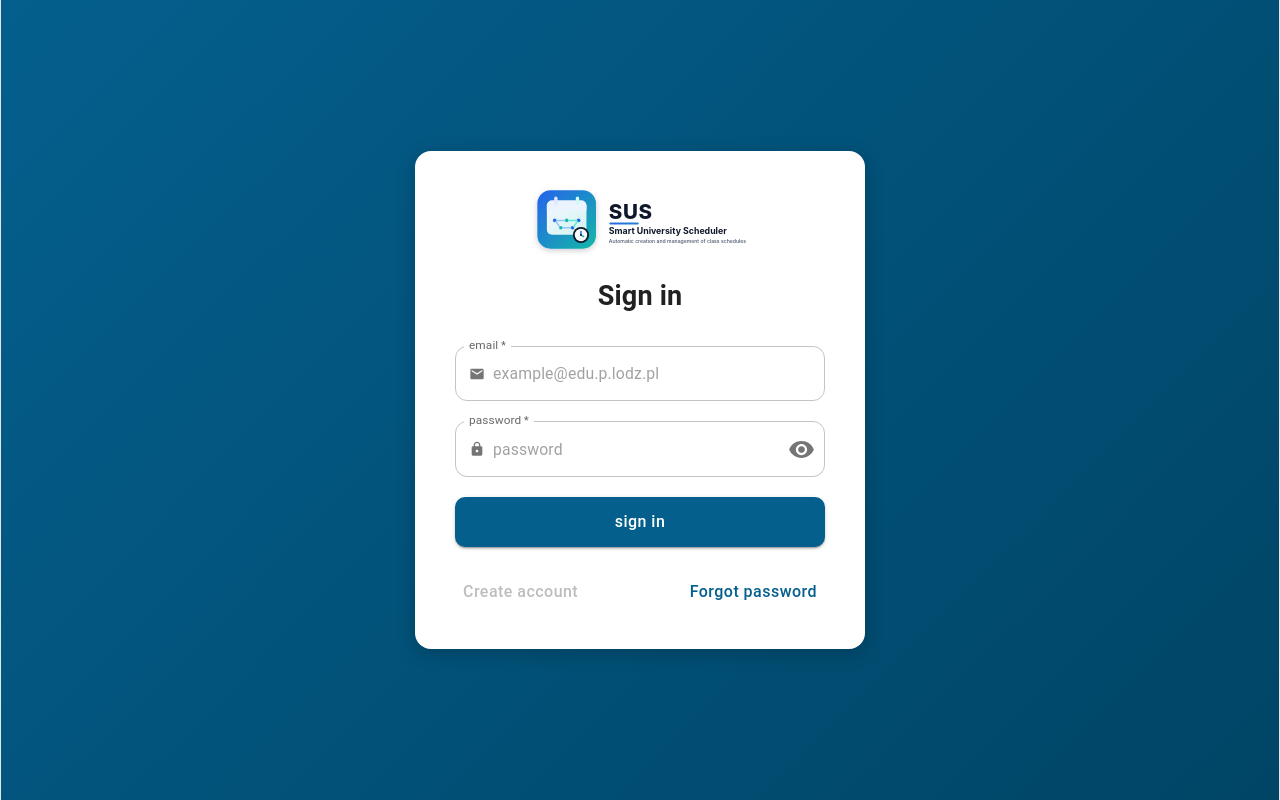
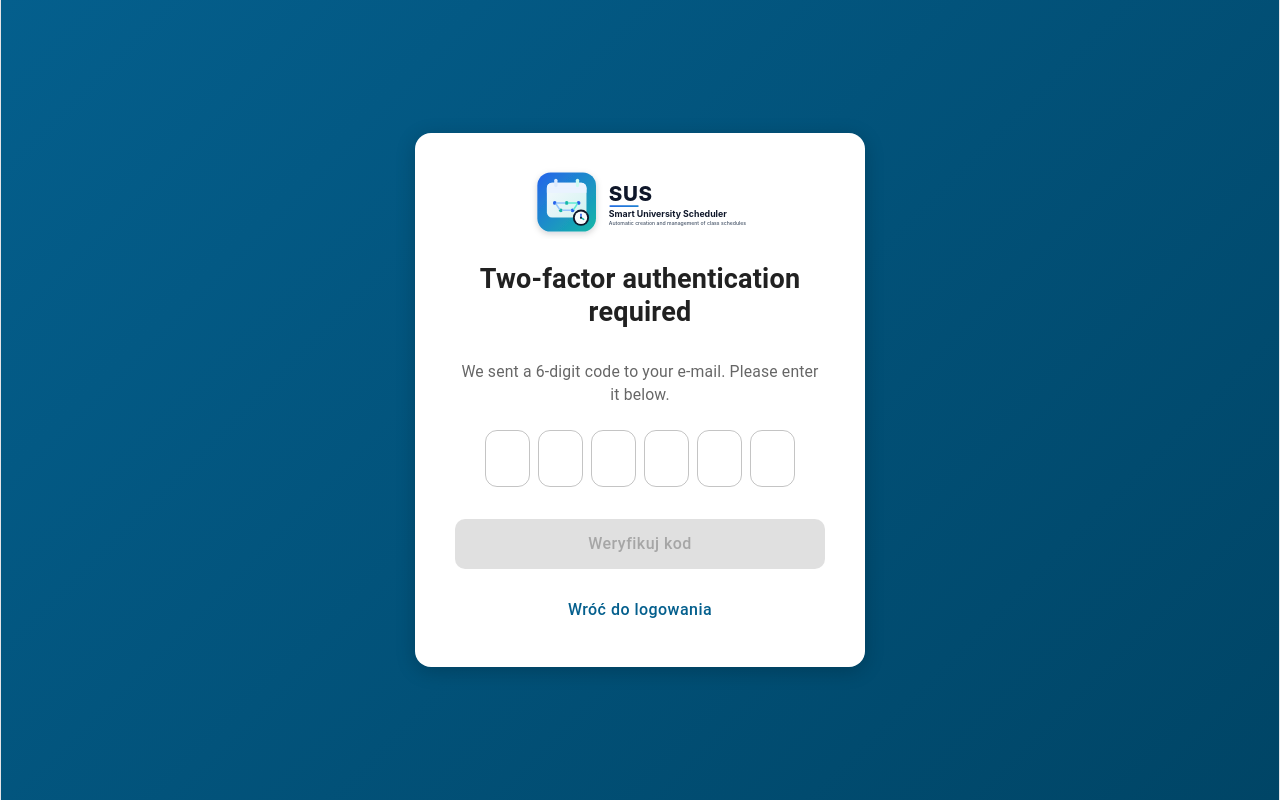
Before and after one commit to ziomciopoziomcio/Smart-University-Scheduler, a React (Vite) app in the folder frontend/: page /login in a window 1280 px wide. Built offline with nearby package versions, Linux system fonts and the light colour scheme; no server answers.

Commit message:
add 2fa code input step

```diff
--- /dev/null
+++ b/frontend/src/components/Login/OtpInput.tsx
@@ -0,0 +1,90 @@
+import { useState, useRef } from 'react';
+import { Stack, TextField } from '@mui/material';
+
+type Props = {
+    length?: number;
+    value: string;
+    onChange: (value: string) => void;
+    disabled?: boolean;
+};
+
+function OtpInput({ length = 6, onChange, disabled = false }: Props) {
+    const [otp, setOtp] = useState<string[]>(new Array(length).fill(''));
+
+    const inputRefs = useRef<(HTMLInputElement | null)[]>([]);
+
+    const handleChange = (index: number, newValue: string) => {
+        if (disabled) return;
+
+        if (newValue && isNaN(Number(newValue))) return;
+
+        const newOtp = [...otp];
+        newOtp[index] = newValue.substring(newValue.length - 1);
+        setOtp(newOtp);
+
+        onChange(newOtp.join(''));
+
+        if (newValue && index < length - 1 && inputRefs.current[index + 1]) {
+            inputRefs.current[index + 1]?.focus();
+        }
+    };
+
+    const handleKeyDown = (index: number, e: React.KeyboardEvent<HTMLDivElement>) => {
+        if (e.key === 'Backspace' && !otp[index] && index > 0 && inputRefs.current[index - 1]) {
+            inputRefs.current[index - 1]?.focus();
+        }
+    };
+
+    const handlePaste = (e: React.ClipboardEvent<HTMLDivElement>) => {
+        e.preventDefault();
+        if (disabled) return;
+
+        const pasteData = e.clipboardData.getData('text').slice(0, length).split('');
+
+        if (pasteData.some((char) => isNaN(Number(char)))) return;
+
+        const newOtp = [...otp];
+        pasteData.forEach((char, i) => {
+            newOtp[i] = char;
+        });
+
+        setOtp(newOtp);
+        onChange(newOtp.join(''));
+
+        const focusIndex = Math.min(length - 1, pasteData.length - 1);
+        inputRefs.current[focusIndex]?.focus();
+    };
+
+    return (
+        <Stack direction="row" spacing={1} justifyContent="center" width="100%">
+            {otp.map((digit, index) => (
+                <TextField
+                    key={index}
+                    inputRef={(el) => (inputRefs.current[index] = el)}
+                    value={digit}
+                    onChange={(e) => handleChange(index, e.target.value)}
+                    onKeyDown={(e) => handleKeyDown(index, e)}
+                    onPaste={handlePaste}
+                    disabled={disabled}
+                    sx={{
+                        width: '45px',
+                        '& .MuiInputBase-input': {
+                            textAlign: 'center',
+                            fontSize: '1.25rem',
+                            padding: '12px 0',
+                        },
+                    }}
+                    slotProps={{
+                        htmlInput: {
+                            inputMode: 'numeric',
+                            pattern: '[0-9]*',
+                            maxLength: 2,
+                        },
+                    }}
+                />
+            ))}
+        </Stack>
+    );
+}
+
+export default OtpInput;
--- a/frontend/src/locales/en.json
+++ b/frontend/src/locales/en.json
@@ -15,8 +15,11 @@
     "validation": {
       "error": "Incorrect email or password",
       "success": "Successfully logged in",
-      "2faRequired": "Two-factor authentication required",
-      "providerError": "Authentication provider error"
+      "providerError": "Authentication provider error",
+      "2fa": {
+        "2faRequired": "Two-factor authentication required",
+        "2faDescription": "We sent a 6-digit code to your e-mail. Please enter it below."
+      }
     }
   },
   "register": {
--- a/frontend/src/locales/pl.json
+++ b/frontend/src/locales/pl.json
@@ -15,8 +15,11 @@
     "validation": {
       "error": "Niepoprawny email lub hasło",
       "success": "Pomyślnie zalogowano",
-      "2faRequired": "Wymagana weryfikacja dwuetapowa",
-      "providerError": "Błąd dostawcy uwierzytelniania"
+      "providerError": "Błąd dostawcy uwierzytelniania",
+      "2fa": {
+        "2faRequired": "Wymagana weryfikacja dwuetapowa",
+        "2faDescription": "Wysłaliśmy na twój e-mail kod 6-cyfrowy. Wpisz go poniżej."
+      }
     }
   },
   "register": {
--- a/frontend/src/pages/Auth/LoginPage.tsx
+++ b/frontend/src/pages/Auth/LoginPage.tsx
@@ -1,19 +1,31 @@
 import {useState} from 'react';
-import {Button, Stack, TextField, Alert, CircularProgress, InputAdornment} from '@mui/material';
+import {Button, Stack, TextField, Alert, CircularProgress, InputAdornment, Typography} from '@mui/material';
 import {FormattedMessage, useIntl} from 'react-intl';
 import {useNavigate} from 'react-router-dom';
 import AuthLayout from '@components/Login/AuthLayout';
 import AuthPasswordField from '@components/Login/AuthPasswordField';
 import {useAuthStore} from '@store/useAuthStore';
 import {Email} from "@mui/icons-material";
+import OtpInput from '@components/Login/OtpInput';
+import {verify2FA} from '@api/auth';
 
 function LoginPage() {
     const intl = useIntl();
     const navigate = useNavigate();
-    const {login, loading, error} = useAuthStore();
+
+
+    const {login, finalizeLogin, loading, error} = useAuthStore();
     const [showPassword, setShowPassword] = useState(false);
     const [email, setEmail] = useState('');
     const [password, setPassword] = useState('');
+
+    // DEBUG: SET initialState to '2fa' to view 2FA verification step
+    const [step, setStep] = useState<'login' | '2fa'>('2fa');
+
+    const [preToken, setPreToken] = useState('');
+    const [totpCode, setTotpCode] = useState('');
+    const [verifyLoading, setVerifyLoading] = useState(false);
+    const [verifyError, setVerifyError] = useState('');
 
     const handleSubmit = (e: React.FormEvent) => {
         e.preventDefault();
@@ -21,7 +33,8 @@ function LoginPage() {
             try {
                 const data = await login(email, password);
                 if (data.requires_2fa) {
-                    alert(intl.formatMessage({id: 'login.validation.2faRequired'}));
+                    setPreToken(data.access_token);
+                    setStep('2fa');
                 } else {
                     navigate('/plan', {replace: true});
                 }
@@ -32,6 +45,62 @@ function LoginPage() {
 
         void executeLogin();
     };
+
+    const handle2FASubmit = async (e: React.FormEvent) => {
+        e.preventDefault();
+        setVerifyLoading(true);
+        setVerifyError('');
+        try {
+            const data = await verify2FA(totpCode, preToken);
+            await finalizeLogin(data.access_token);
+            navigate('/plan', {replace: true});
+        } catch (err: any) {
+            setVerifyError(err.message || 'Invalid 2FA code');
+        } finally {
+            setVerifyLoading(false);
+        }
+    };
+
+    if (step === '2fa') {
+        return (
+            <AuthLayout title={intl.formatMessage({id: 'login.validation.2fa.2faRequired', defaultMessage: 'Weryfikacja 2FA'})}>
+                <Typography variant="body2" sx={{mb: 3, textAlign: 'center', color: 'text.secondary'}}>
+                    {intl.formatMessage({
+                        id: 'login.validation.2fa.2faDescription',
+                        defaultMessage: 'Enter code'
+                    })}
+                </Typography>
+                <Stack component="form" spacing={4} width="100%" onSubmit={handle2FASubmit}>
+                    {verifyError && <Alert severity="error">{verifyError}</Alert>}
+
+                    <OtpInput
+                        value={totpCode}
+                        onChange={(newCode) => setTotpCode(newCode)}
+                        disabled={verifyLoading}
+                    />
+
+                    <Stack spacing={2}>
+                        <Button
+                            type="submit"
+                            variant="contained"
+                            disabled={verifyLoading || totpCode.length !== 6}
+                            size="large"
+                            startIcon={verifyLoading && <CircularProgress size={20} color="inherit"/>}
+                        >
+                            {verifyLoading ? 'Sprawdzanie...' : 'Weryfikuj kod'}
+                        </Button>
+                        <Button
+                            variant="text"
+                            onClick={() => setStep('login')}
+                            disabled={verifyLoading}
+                        >
+                            Wróć do logowania
+                        </Button>
+                    </Stack>
+                </Stack>
+            </AuthLayout>
+        );
+    }
 
     return (
         <AuthLayout title={<FormattedMessage id="login.title"/>}>
--- a/frontend/src/store/useAuthStore.ts
+++ b/frontend/src/store/useAuthStore.ts
@@ -10,6 +10,7 @@ export interface AuthState {
     error: string | null;
 
     login: (email: string, password: string) => Promise<AuthResponse>;
+    finalizeLogin: (token: string) => Promise<void>;
     logout: () => void;
     initialize: () => Promise<void>;
 }
@@ -46,6 +47,22 @@ export const useAuthStore = create<AuthState>()(
                 }
             },
 
+            finalizeLogin: async (token) => {
+                set({loading: true, error: null});
+                try {
+                    const userData = await fetchUserData(token);
+                    set({
+                        token: token,
+                        user: userData,
+                        loading: false
+                    });
+                } catch (err: unknown) {
+                    const message = err instanceof Error ? err.message : 'Failed to finalize login';
+                    set({error: message, loading: false, token: null, user: null});
+                    throw err instanceof Error ? err : new Error(message);
+                }
+            },
+
             initialize: async () => {
                 const token = get().token;
                 if (!token || get().user) return;
```
